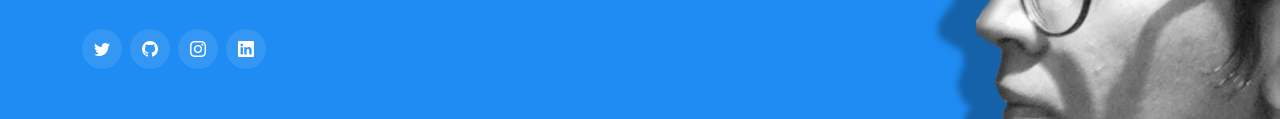
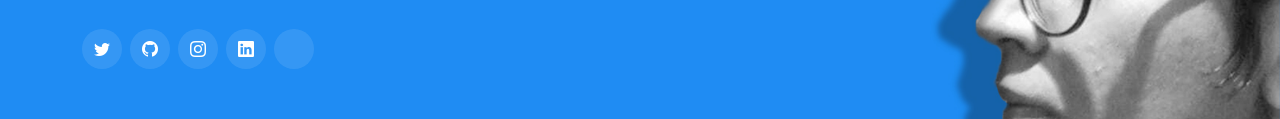
Before and after one commit to rahmansk/rahmansk.github.io, a plain HTML site: page index.html in a window 1280 px wide. Shown: the part 419-538 px from the top of the page. Drawn offline with nearby package versions, Linux system fonts and the light colour scheme.

Commit message:
Added Medium URL

```diff
--- a/index.html
+++ b/index.html
@@ -42,7 +42,8 @@
         <a href="https://github.com/rahmansk" class="github"><i class="bi bi-github"></i></a>
         <a href="https://www.instagram.com/mrshareff__/" class="instagram"><i class="bi bi-instagram"></i></a>
         <a href="https://www.linkedin.com/in/rahman07/" class="linkedin"><i class="bi bi-linkedin"></i></a>
-      </div>
+        <a href="https://medium.com/@mrshareff" class="medium"><i class="bi bi-medium"></i></a>
+	  </div>
 
     </div>
   </header><!-- End Header -->
```
